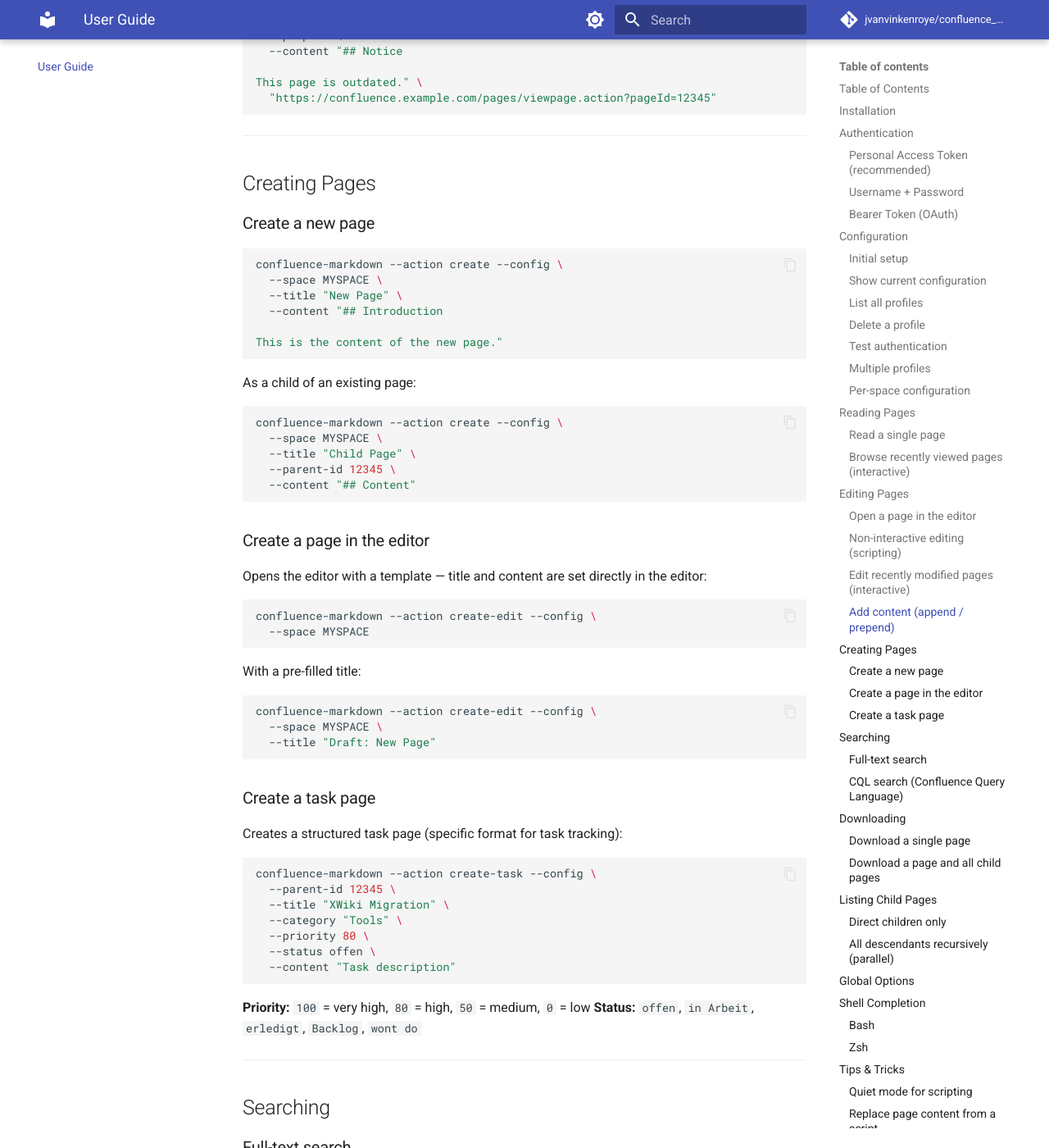
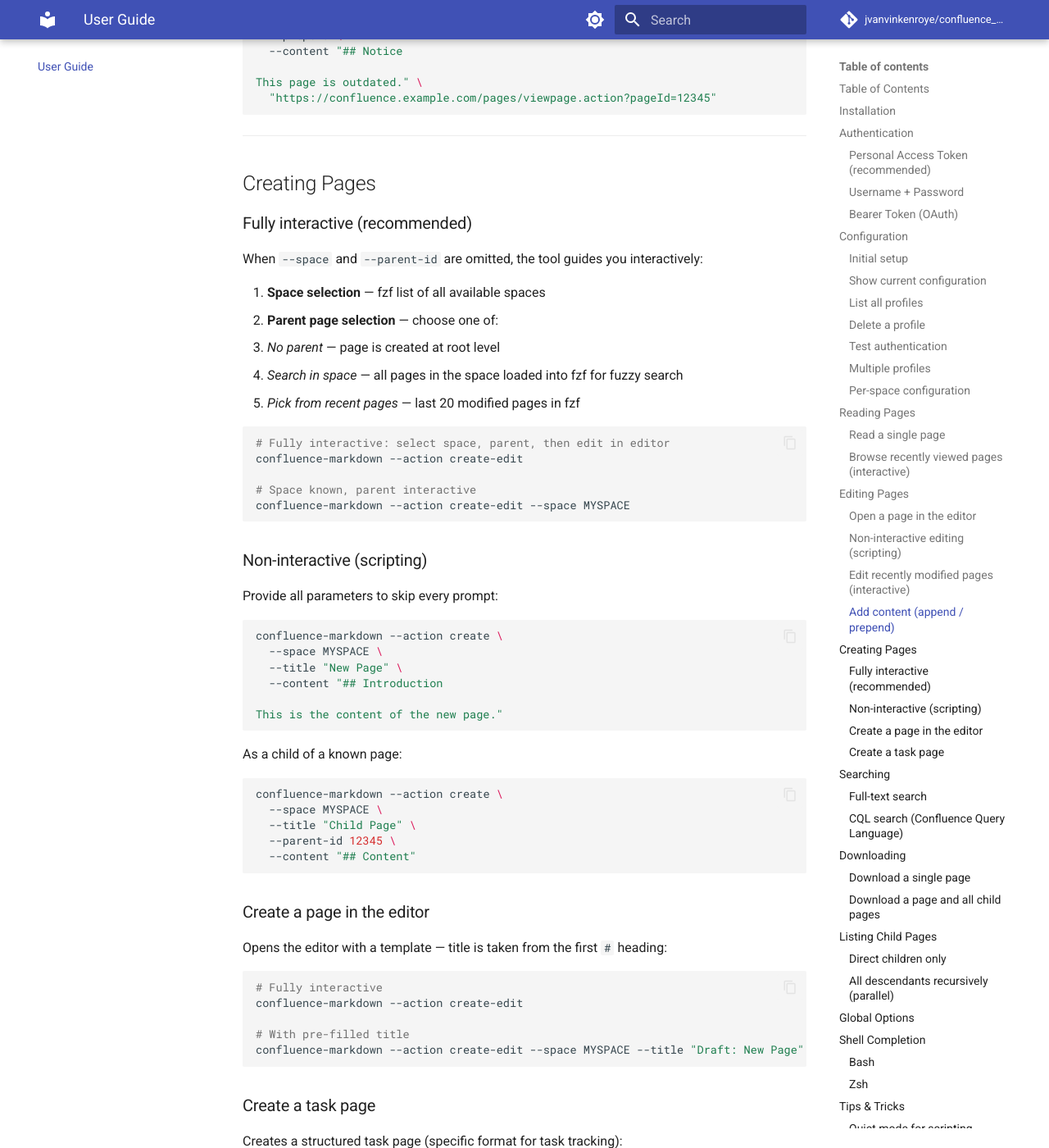
Before and after one commit to jvanvinkenroye/confluence_markdown, an MkDocs documentation site: the page built from docs/usage.md, in a window 1280 px wide and 1400 px high, scrolled down 5950 px. Shown: the whole window at 82% size. Built offline with MkDocs 1.6.1 and Material for MkDocs 9.7.7, drawn with Linux system fonts in a browser that asks for light colours; comment, search, counter and statistics services are not loaded.

Commit message:
feat: interactive space and parent page selection for create actions
When --space or --parent-id are omitted, the user is guided through
fzf-based pickers: first to select a space, then to choose a parent
page (no parent / search all pages in space / recent pages).

- client.py: add list_spaces() via GET /rest/api/space
- cli.py: add pick_space() and pick_parent() helpers; update
  handle_create and handle_create_edit to call them when flags are absent
- Docs updated accordingly (README, docs/usage.md)

````diff
--- a/docs/usage.md
+++ b/docs/usage.md
@@ -301,10 +301,30 @@
 
 ## Creating Pages
 
-### Create a new page
+### Fully interactive (recommended)
+
+When `--space` and `--parent-id` are omitted, the tool guides you interactively:
+
+1. **Space selection** — fzf list of all available spaces
+2. **Parent page selection** — choose one of:
+   - *No parent* — page is created at root level
+   - *Search in space* — all pages in the space loaded into fzf for fuzzy search
+   - *Pick from recent pages* — last 20 modified pages in fzf
 
 ```bash
-confluence-markdown --action create --config \
+# Fully interactive: select space, parent, then edit in editor
+confluence-markdown --action create-edit
+
+# Space known, parent interactive
+confluence-markdown --action create-edit --space MYSPACE
+```
+
+### Non-interactive (scripting)
+
+Provide all parameters to skip every prompt:
+
+```bash
+confluence-markdown --action create \
   --space MYSPACE \
   --title "New Page" \
   --content "## Introduction
@@ -312,10 +332,10 @@
 This is the content of the new page."
 ```
 
-As a child of an existing page:
+As a child of a known page:
 
 ```bash
-confluence-markdown --action create --config \
+confluence-markdown --action create \
   --space MYSPACE \
   --title "Child Page" \
   --parent-id 12345 \
@@ -324,19 +344,14 @@
 
 ### Create a page in the editor
 
-Opens the editor with a template — title and content are set directly in the editor:
+Opens the editor with a template — title is taken from the first `#` heading:
 
 ```bash
-confluence-markdown --action create-edit --config \
-  --space MYSPACE
-```
+# Fully interactive
+confluence-markdown --action create-edit
 
-With a pre-filled title:
-
-```bash
-confluence-markdown --action create-edit --config \
-  --space MYSPACE \
-  --title "Draft: New Page"
+# With pre-filled title
+confluence-markdown --action create-edit --space MYSPACE --title "Draft: New Page"
 ```
 
 ### Create a task page
````
Also changed, not shown: README.md (+6 -3 lines), 2 other files.
